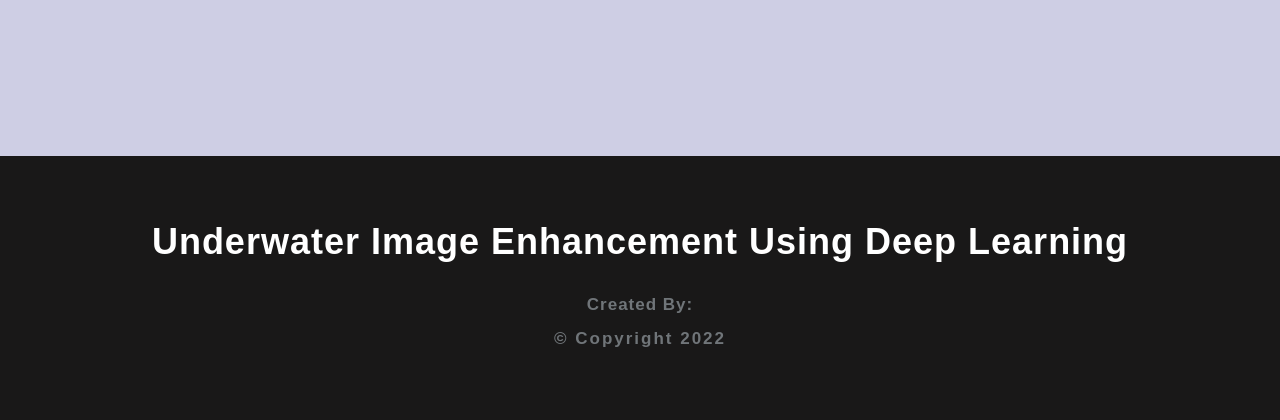
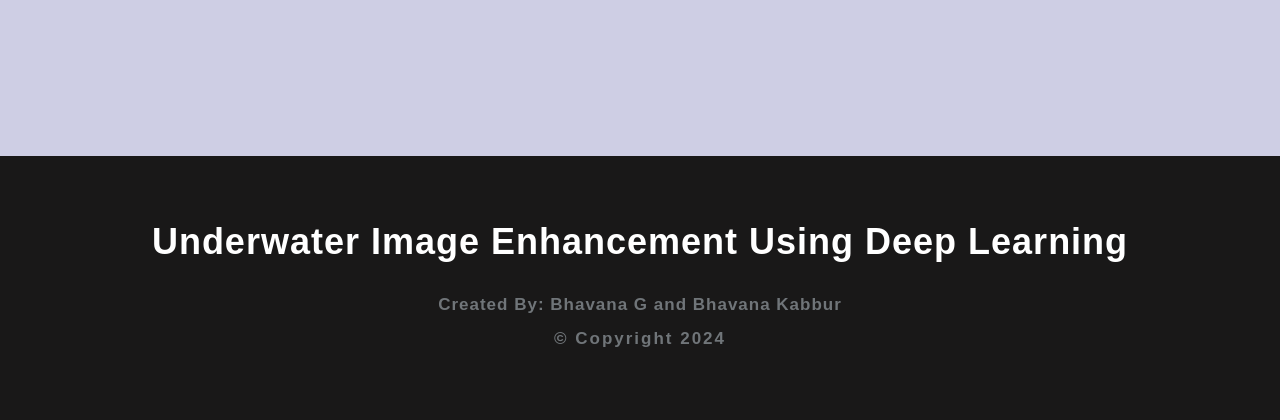
Before and after one commit to rahulm16/underwater_img_encht, a Flask app: page /enhance-image in a window 1280 px wide. Shown: the part 859-1279 px from the top of the page. Run offline with Flask 3, Linux system fonts and the light colour scheme; some libraries are stand-ins or nearby versions; some web fonts are replaced.

Commit message:
new images and few change in html

```diff
--- a/templates/layout.html
+++ b/templates/layout.html
@@ -167,11 +167,11 @@
 			<div class="contact-left-footer mt-4">
 			</div>
 			<div class="w3l-copy text-center">
-				<p class="text-da">Created By:<br> </p>
+				<p class="text-da">Created By: Bhavana G and Bhavana Kabbur<br> </p>
 			</div>
 			<p class="homelogo">
 			<p></p>
-			<p>&copy; Copyright 2022 </p>
+			<p>&copy; Copyright 2024 </p>
 
 		</div>
 	</footer>
```
Also changed, not shown: input1.png (renamed from input.png), input2.png (added), input3.png (added), input4.png (added).
